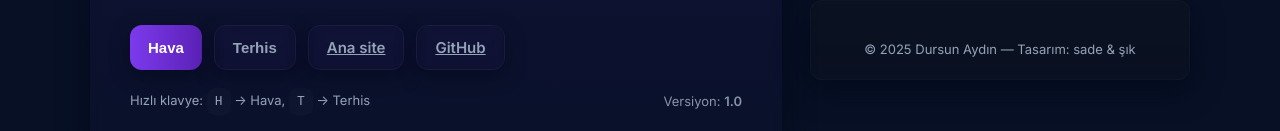
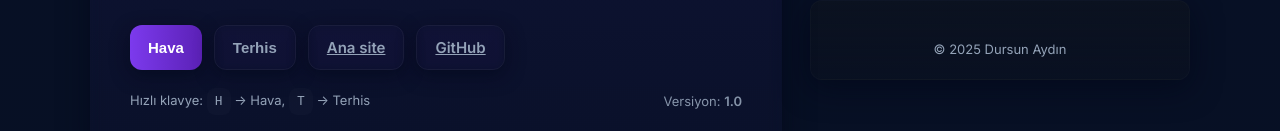
Before and after one commit to aydindursun/dursunaydin.tr, a plain HTML site: page anasayfa/index.html in a window 1280 px wide. Shown: the part 360-491 px from the top of the page. Drawn offline with Linux system fonts and the light colour scheme.

Commit message:
Update index.html

```diff
--- a/anasayfa/index.html
+++ b/anasayfa/index.html
@@ -80,7 +80,7 @@
     </section>
 
     <aside class="side" aria-label="Kısa bilgiler">
-      <footer>© <span id="year"></span> Dursun Aydın — Tasarım: sade &amp; şık</footer>
+      <footer>© <span id="year"></span> Dursun Aydın </footer>
     </aside>
 
   </main>
```
